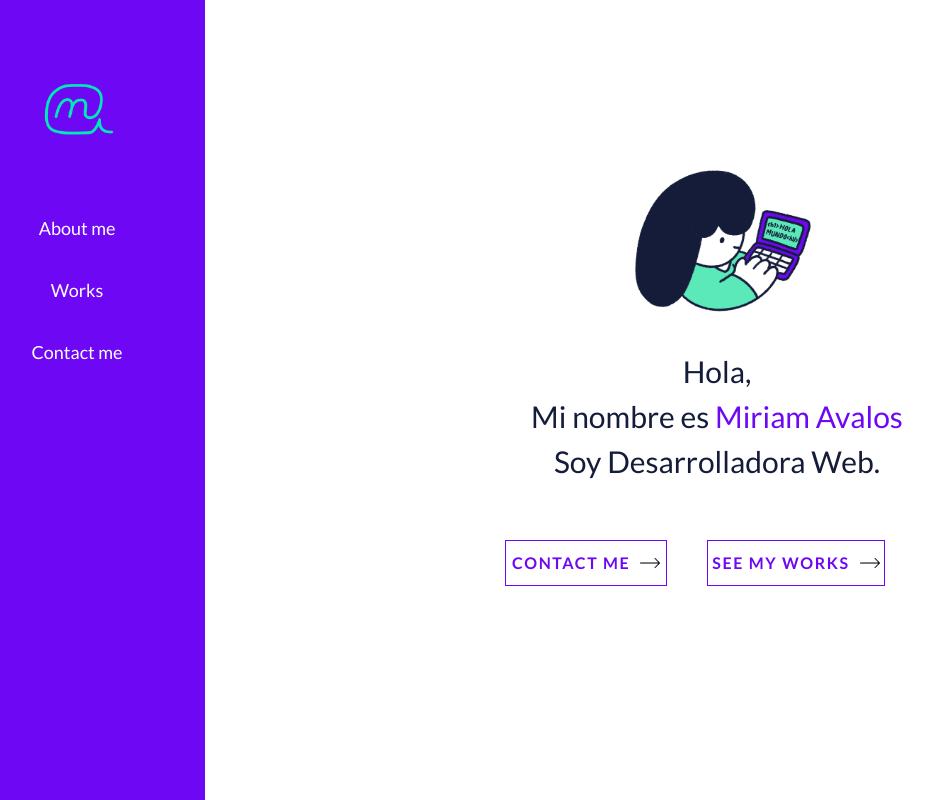
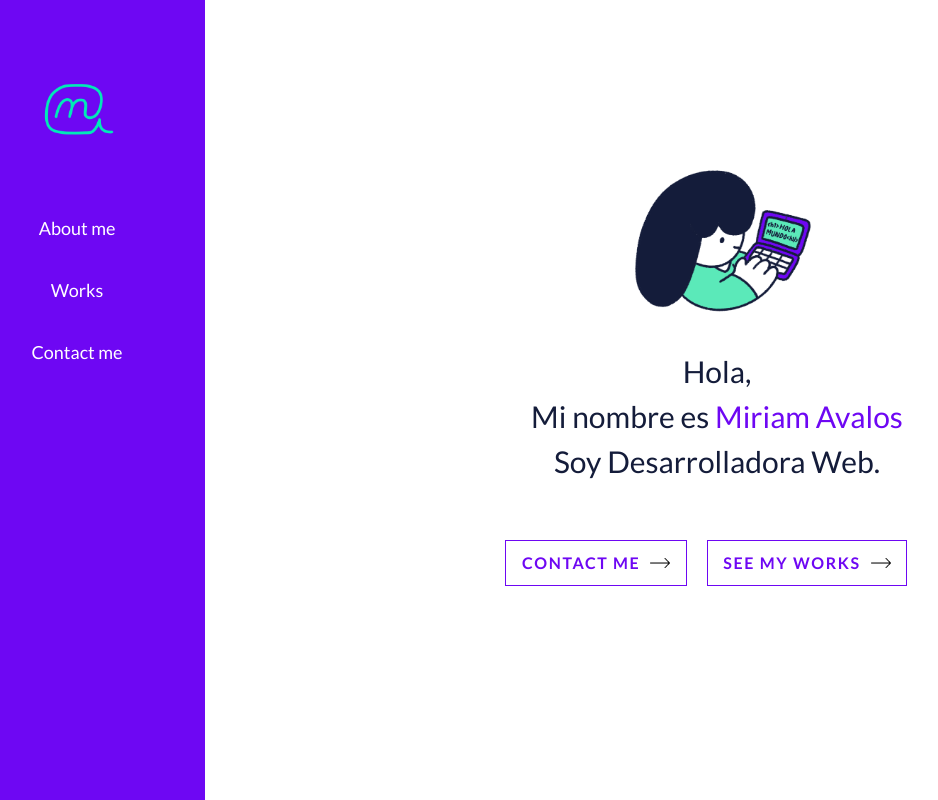
Before and after one commit to MiriamAvalos/Portafolio, a React (Create React App) app: page / in a window 1280 px wide. Shown: the whole page, without its empty margins (51-989 px from the left). Built offline with nearby package versions, Linux system fonts and the light colour scheme; the HTML template or start-up script is replaced by a standard one.

Commit message:
style button

```diff
--- a/src/components/About.js
+++ b/src/components/About.js
@@ -30,7 +30,7 @@ class About extends Component {
 
           <div className="cointenerButtonsAbout">
             <Link to="/contact">
-              <button className="buttonAboutContact" data-aos="zoom-in">Contact me<img src={arrow} alt="" className="photoarrow" data-aos="fade-up" /> </button>
+              <button className="buttonAboutContact text" data-aos="zoom-in">Contact me<img src={arrow} alt="" className="photoarrow" data-aos="fade-up" /> </button>
             </Link>
             <Link to="/works">
               <button className="buttonAboutContact" data-aos="zoom-in">See my works<img src={arrow} alt="" className="photoarrow" data-aos="fade-up" /> </button>
--- a/src/styles/about.css
+++ b/src/styles/about.css
@@ -42,7 +42,7 @@
   margin: 2rem 2rem 80px 0;
   padding: 10px;
   color: #6E07F3;
-  width: 80%;
+  width: 90%;
   border: 1px solid #6E07F3;
   font-weight: bold;
   text-transform: uppercase;
@@ -51,31 +51,39 @@
   position: relative;
   overflow: hidden;
   transition: color 0.4s ease;
-
-  /* Flexbox para alinear imagen y texto horizontalmente */
   display: flex;
   align-items: center;
   justify-content: center;
-  gap: 10px; /* Espacio entre el texto y la imagen */
-
-  /* Efecto hover del botón completo */
+  gap: 10px;
   cursor: pointer;
+  transition: color 0.4s, border-color 0.4s;
+  background-color: transparent;
 }
 
-.buttonAboutContact:hover {
-  background-color: #6E07F3; /* Cambia el color de fondo al pasar el mouse */
-  color: #fff; /* Cambia el color del texto */
-  border-color: #6E07F3; /* Cambia el color del borde */
+.buttonAboutContact::before {
+  content: '';
+  position: absolute;
+  top: 0;
+  left: -100%;
+  width: 100%;
+  height: 100%;
+  background-color: #6E07F3;
+  transition: left 0.4s;
+  z-index: 0;
 }
 
+.buttonAboutContact:hover::before {
+  left: 0;
+
+}
 .buttonAboutContact:hover .photoarrow {
-  filter: brightness(0) invert(1); /* Invertir el color de la imagen */
+  filter: brightness(0) invert(1);
 }
 
 .photoarrow {
-  width: 20px; /* Ajusta el tamaño según sea necesario */
+  width: 20px;
   height: 20px;
-  transition: filter 0.4s ease; /* Transición suave en el hover */
+  transition: filter 0.4s ease;
 }
 
 
```
